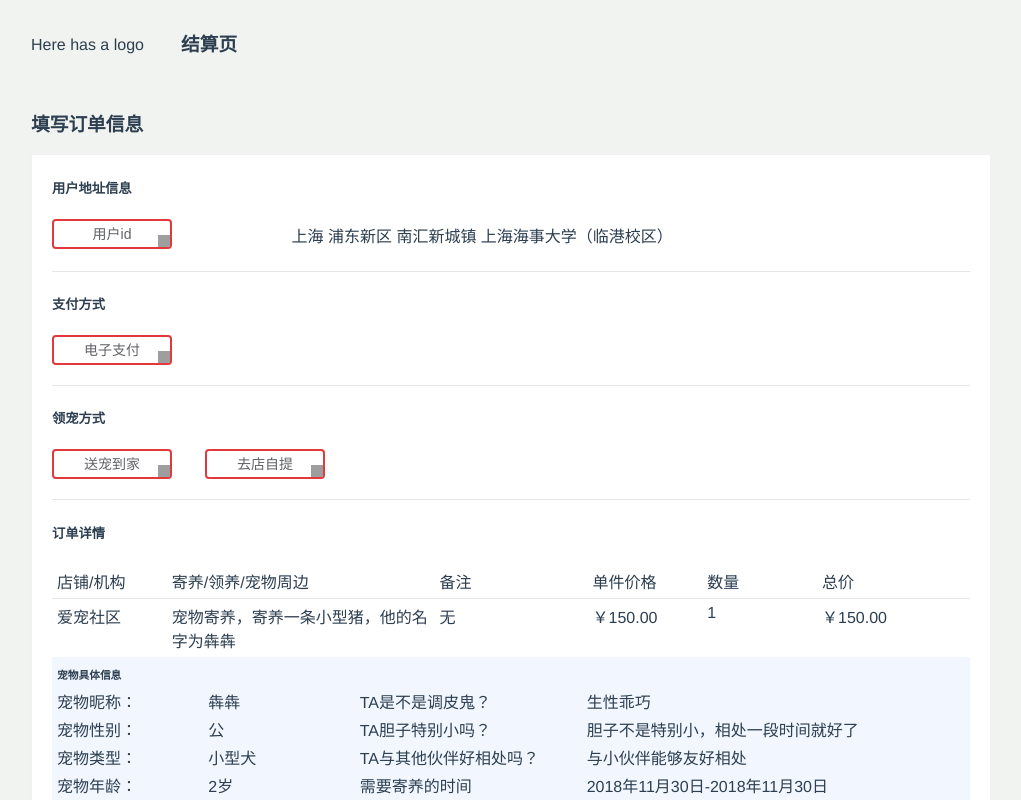
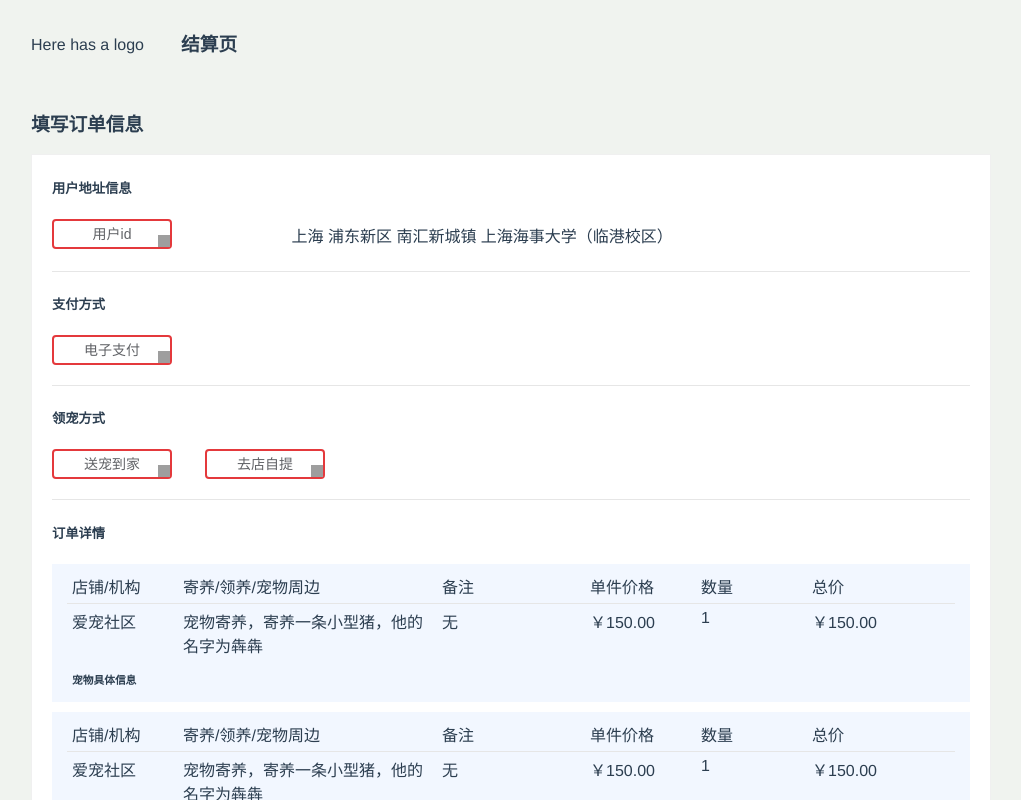
Before and after one commit to smuec2016-BetaCat/PetCamp-FrontEnd, a Vue app: page /#/Order in a window 1280 px wide. Shown: the top 800 px of the page, without its empty margins (129-1150 px from the left). Built offline with nearby package versions, Linux system fonts and the light colour scheme; grey boxes are pictures that could not be loaded.

Commit message:
Components Order v1.1

```diff
--- a/src/components/OrderPage/OrderForm.vue
+++ b/src/components/OrderPage/OrderForm.vue
@@ -51,6 +51,7 @@
 					<el-col>
 						<h5>订单详情</h5>
 					</el-col>
+					<el-col style="background-color:#f2f7ff;padding: 5px 15px;margin-bottom: 10px" v-for="(i,index) in items" :key="i.id">
 						<el-col class="bottomBoder" style="padding-bottom: 0">
 							<el-col :span="3" style="padding: 5px">
 								<span>店铺/机构</span>
@@ -91,9 +92,9 @@
 								<span>￥150.00</span>
 							</el-col>
 						</el-col>
-					<el-col style="padding: 5px;background-color:#f2f7ff;">
-						<h6 style="margin:5px 0">宠物具体信息</h6>
-						<el-col>
+						<el-col style="padding: 5px">
+							<router-link to="" class="details" @click.native="showDetails(index)">宠物具体信息</router-link>
+							<el-col v-if="i.details">
 								<el-col :span="4">
 									<span class="block">宠物昵称：</span>
 									<span class="block">宠物性别：</span>
@@ -132,7 +133,7 @@
 								</el-col>
 							</el-col>
 						</el-col>
-
+					</el-col>
 				</el-col>
 				<!--发票信息-->
 				<el-col class="bottomBoder">
@@ -162,8 +163,6 @@
 						<el-col style="margin: 10px 0">
 							<el-button type="danger" style="width: 100%">提交订单</el-button>
 						</el-col>
-
-
 					</el-col>
 				</el-col>
 			</el-col>
@@ -176,7 +175,21 @@
 
 <script>
 export default {
-	name: "OrderForm"
+	name: "OrderForm",
+	data(){
+		return{
+			items:[
+				{id:1,details:false},
+				{id:2,details:false},
+				{id:3,details:false},
+			]
+		}
+	},
+	methods:{
+		showDetails(i){
+			this.items[i].details = !this.items[i].details
+		}
+	}
 }
 </script>
 
@@ -219,4 +232,15 @@ b {
 	border-bottom: 1px solid #e6e6e6;
 	padding-bottom: 20px;
 }
+.details{
+	margin: 5px 0;
+	text-decoration: none;
+	display: block;
+	font-size: 0.67em;
+	font-weight: bold;
+	color: #2c3e50;
+}
+.details:hover{
+	color: green;
+}
 </style>
```
Lines whose indentation alone changed are shown as unchanged.
